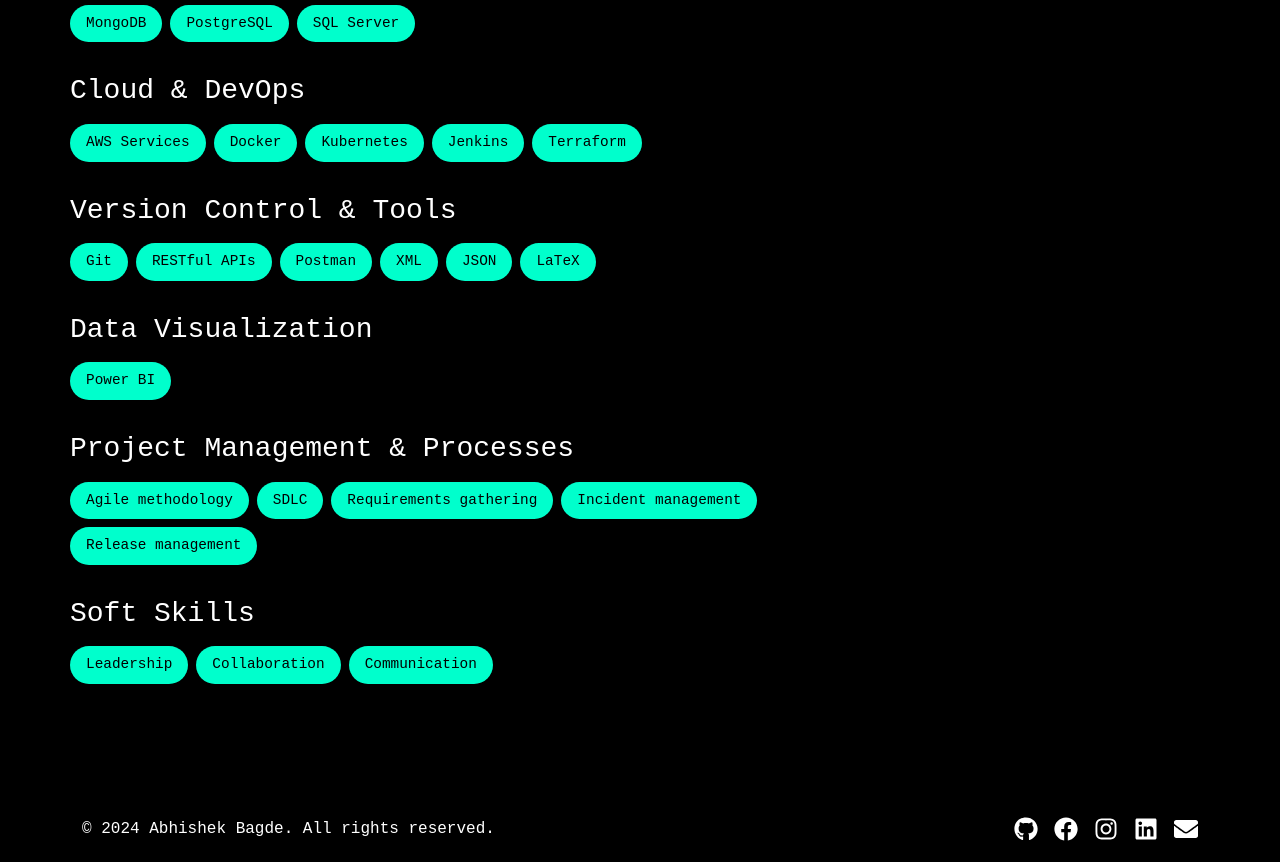
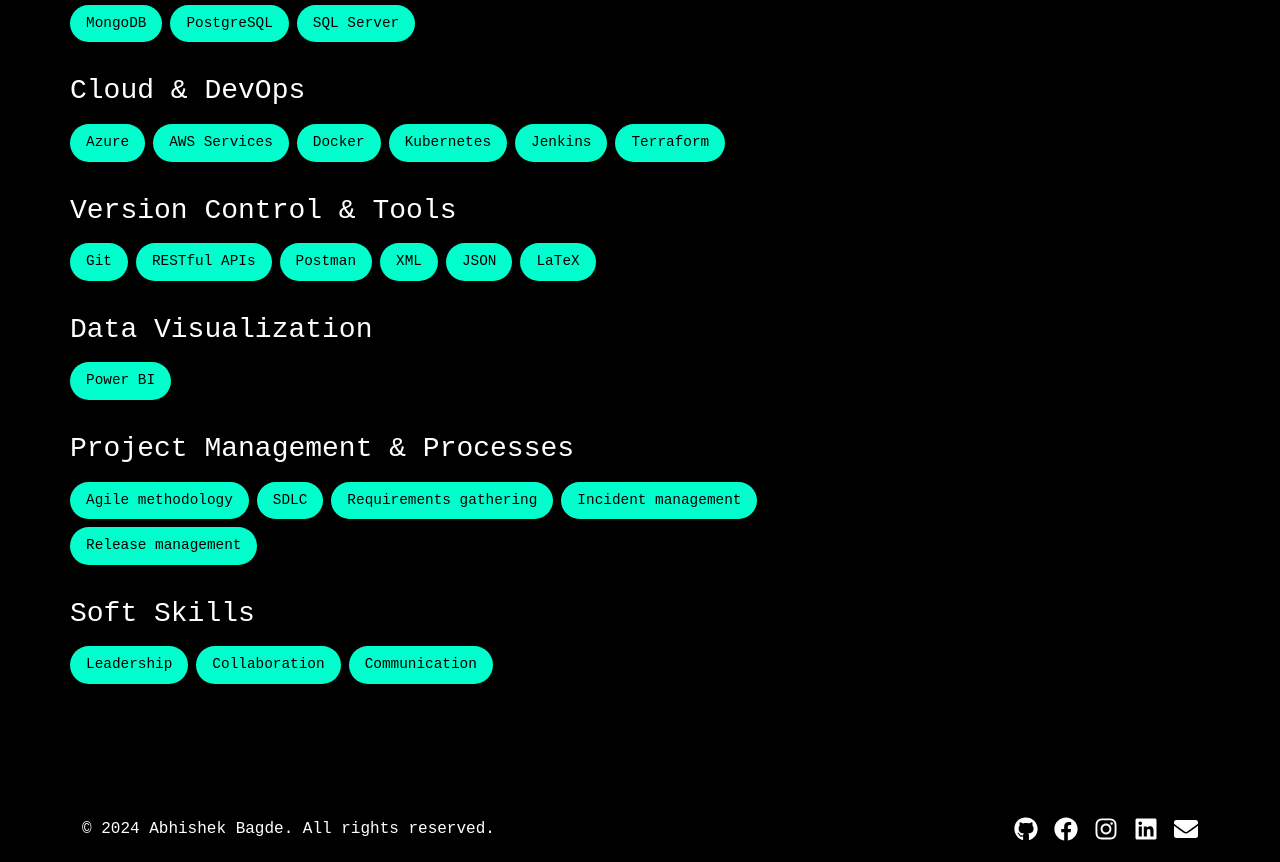
Before and after one commit to abhishekbagde/my-portfolio, a Next.js app: page /skills in a window 1280 px wide. Shown: the part 880-1742 px from the top of the page. Built offline with nearby package versions, Linux system fonts and the light colour scheme.

Commit message:
Update page.js

```diff
--- a/src/app/skills/page.js
+++ b/src/app/skills/page.js
@@ -39,7 +39,7 @@
     },
     {
       title: "Cloud & DevOps",
-      skills: ["AWS Services", "Docker", "Kubernetes", "Jenkins", "Terraform"]
+      skills: ["Azure", "AWS Services", "Docker", "Kubernetes", "Jenkins", "Terraform"]
     },
     {
       title: "Version Control & Tools",
```
